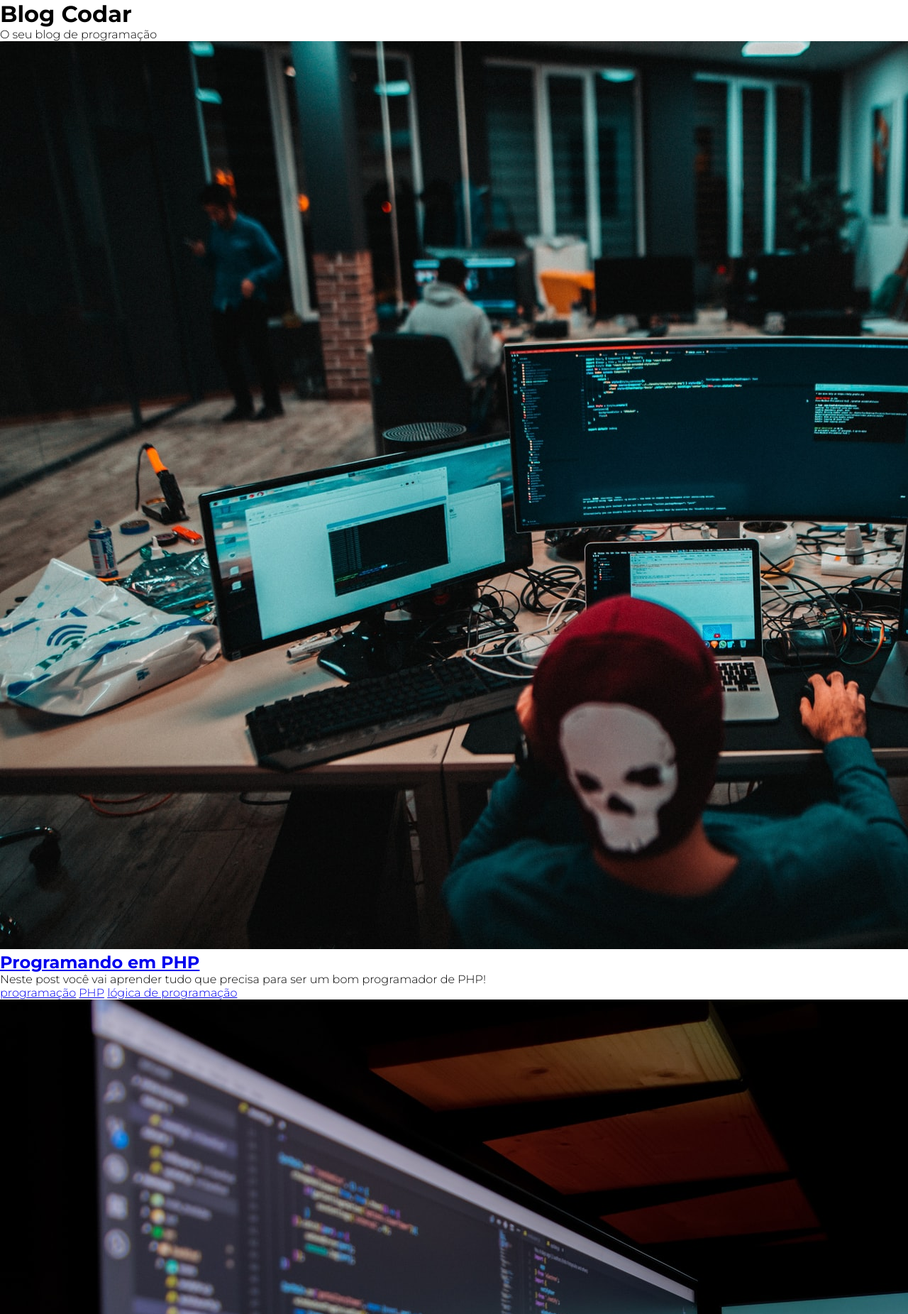
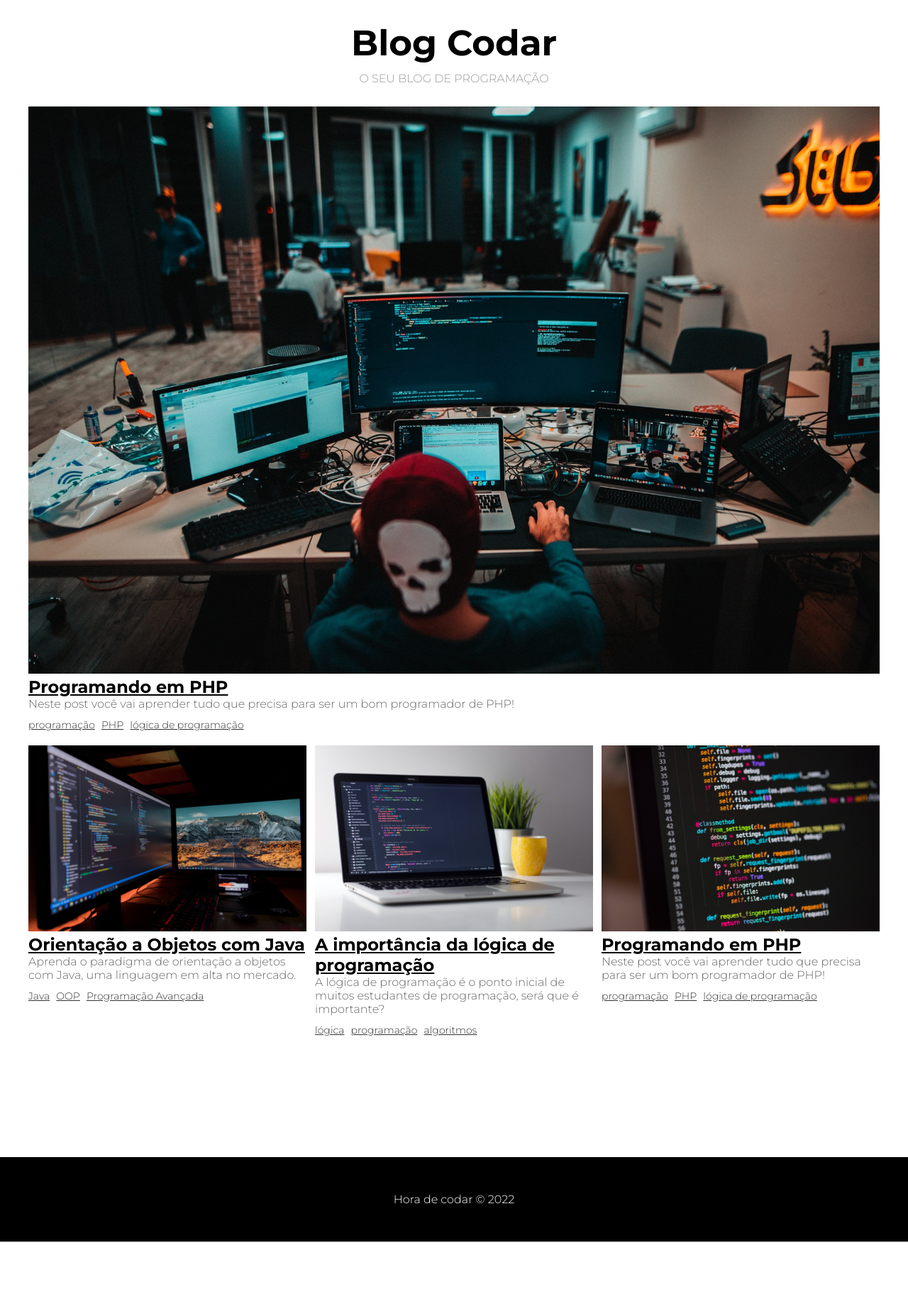
Before and after one commit to 9reis/Blog-Codar, a PHP site: page / in a window 1280 px wide; the page is wider, and only the part inside the window is pictured. Shown: the part 69-1920 px from the top of that part at 71% size. After the commit the page ends 1818 px from the top of that part, so only its background shows below. Run offline with PHP 8.4, Linux system fonts and the light colour scheme.

Commit message:
Finalizada a estilização da pagina principal

```diff
--- a/css/styles.css
+++ b/css/styles.css
@@ -58,6 +58,80 @@ main{
 }
 
 /*******************************************************************************\
+                                    HOME
+\*******************************************************************************/
+
+#title-container{
+    min-width: 500px;
+    text-align: center;
+    margin-top: 30px;
+}
+
+#title-container h1{
+    font-size: 50px;
+}
+
+#title-container p{
+    margin-top: 10px;
+    text-transform: uppercase;
+    color: #999;
+}
+
+
+#posts-container{
+    max-width: 1200px;
+    margin: 0 auto;
+    margin-top: 30px;
+    display: flex;
+    flex-wrap: wrap;
+}
+
+.post-box:first-child{
+    min-width: 100%;
+}
+.post-box{
+    flex: 1 1 0;
+    margin-bottom: 20px;
+}
+
+.post-box:nth-child(3){
+    margin: 0 1%;
+}
+
+.post-box img{
+    width: 100%;
+}
+
+.post-box .post-tile{
+    font-size: 24px;
+    margin: 10% 0;
+}
+
+.post-box .post-title a{
+    color:#000;
+    transition: .5s;
+}
+
+.post-box .post-title a:hover{
+    color:#999;
+}
+
+.post-box .post-description{
+    color: #666;
+}
+
+.tags-container{
+    margin-top: 10px;
+}
+
+.tags-container a{
+    font-size: 14px;
+    color: #333;
+    display: inline-block;
+    margin-right: 5px;
+}
+
+/*******************************************************************************\
                                     FOOTER
 \*******************************************************************************/
 
--- a/index.php
+++ b/index.php
@@ -3,12 +3,12 @@
  include_once('templates/header.php');
 ?>
 <main>
-    <div class="title-container">
+    <div id="title-container">
         <h1>Blog Codar</h1>
         <p>O seu blog de programação</p>
     </div>
 
-    <div class="posts-container">
+    <div id="posts-container">
         <?php foreach($posts as $post):?>
             <div class="post-box">
                 <img src=" <?= $BASE_URL ?>/img/<?= $post['img']?>"
```
